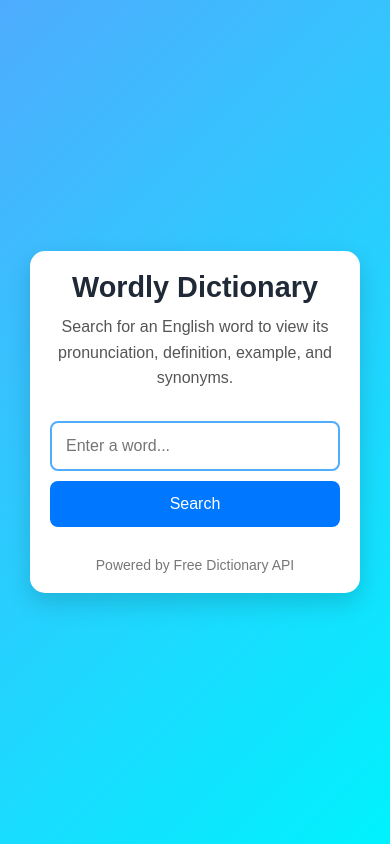
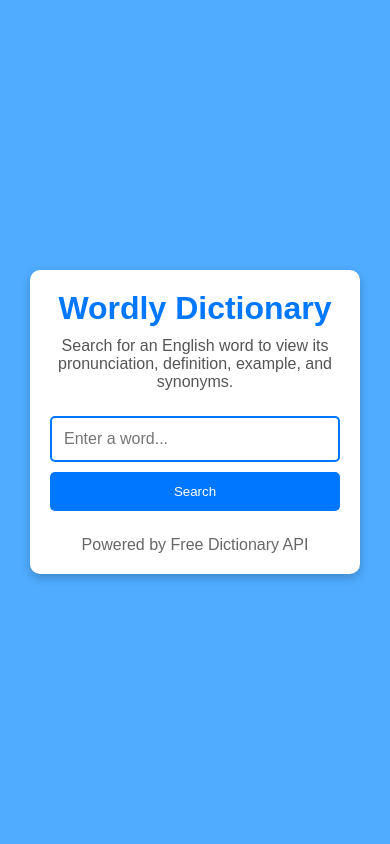
Before and after one commit to nyabokechantel83-dev/wordly-dictionary, a plain HTML site: page index.html in a window 390 px wide. Drawn offline with Linux system fonts and the light colour scheme.

Commit message:
add changes to my cssstyle
Updated styles for body, container, header, and buttons. Adjusted paddings, margins, and colors for improved design.

```diff
--- a/style.css
+++ b/style.css
@@ -5,8 +5,8 @@
 }
 
 body {
-    font-family: "Poppins", sans-serif;
-    background: linear-gradient(135deg, #4facfe, #00f2fe);
+    font-family: Arial, sans-serif;
+    background: #4facfe;
     min-height: 100vh;
     display: flex;
     justify-content: center;
@@ -18,25 +18,23 @@ body {
     width: 100%;
     max-width: 800px;
     background: white;
-    border-radius: 15px;
     padding: 30px;
-    box-shadow: 0 10px 25px rgba(0, 0, 0, 0.15);
+    border-radius: 10px;
+    box-shadow: 0 4px 10px rgba(0, 0, 0, 0.2);
 }
 
 header {
     text-align: center;
-    margin-bottom: 30px;
+    margin-bottom: 25px;
 }
 
 header h1 {
-    color: #1f2937;
+    color: #0077ff;
     margin-bottom: 10px;
-    font-size: 2.3rem;
 }
 
 header p {
     color: #555;
-    line-height: 1.6;
 }
 
 form {
@@ -47,55 +45,46 @@ form {
 
 #word-input {
     flex: 1;
-    padding: 14px;
-    border: 2px solid #4facfe;
-    border-radius: 8px;
+    padding: 12px;
+    border: 2px solid #0077ff;
+    border-radius: 5px;
     font-size: 16px;
-    outline: none;
-    transition: border-color 0.3s;
 }
 
 #word-input:focus {
-    border-color: #0077ff;
+    outline: none;
 }
 
 button {
+    padding: 12px 20px;
     background: #0077ff;
     color: white;
     border: none;
-    padding: 14px 22px;
-    border-radius: 8px;
+    border-radius: 5px;
     cursor: pointer;
-    font-size: 16px;
-    transition: background 0.3s, transform 0.3s;
 }
 
 button:hover {
     background: #005fcc;
-    transform: translateY(-2px);
 }
 
 #loading {
     text-align: center;
     color: #0077ff;
-    font-weight: bold;
-    margin-bottom: 20px;
+    margin-bottom: 15px;
 }
 
 #error-message {
     color: red;
     text-align: center;
-    font-weight: bold;
-    margin-bottom: 20px;
+    margin-bottom: 15px;
 }
 
 #results {
     margin-top: 20px;
-    padding: 25px;
-    border-radius: 10px;
-    background: #f8fbff;
-    border-left: 6px solid #0077ff;
-    animation: fadeIn 0.5s ease-in-out;
+    padding: 20px;
+    background: #f4f8ff;
+    border-radius: 8px;
 }
 
 #word {
@@ -105,12 +94,11 @@ button:hover {
 }
 
 .result-item {
-    margin-bottom: 18px;
-    line-height: 1.7;
+    margin-bottom: 15px;
 }
 
 .result-item strong {
-    color: #222;
+    color: #333;
 }
 
 audio {
@@ -128,10 +116,9 @@ a:hover {
 }
 
 footer {
-    margin-top: 30px;
     text-align: center;
-    color: #777;
-    font-size: 14px;
+    margin-top: 25px;
+    color: #666;
 }
 
 .hidden {
@@ -143,23 +130,7 @@ footer {
     left: -9999px;
 }
 
-@keyframes fadeIn {
-    from {
-        opacity: 0;
-        transform: translateY(15px);
-    }
-
-    to {
-        opacity: 1;
-        transform: translateY(0);
-    }
-}
-
 @media (max-width: 768px) {
-    .container {
-        padding: 20px;
-    }
-
     form {
         flex-direction: column;
     }
@@ -168,7 +139,7 @@ footer {
         width: 100%;
     }
 
-    header h1 {
-        font-size: 1.8rem;
+    .container {
+        padding: 20px;
     }
 }
```
